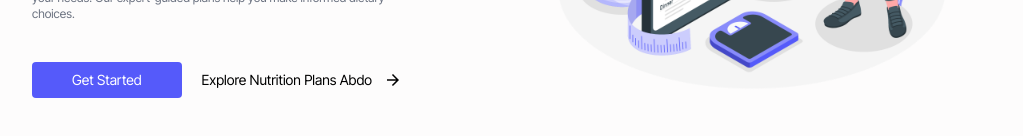
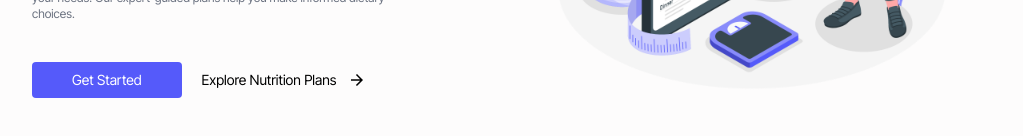
Before and after one commit to Abdelkoddouss-Ybnelhaj/MetaCal, a React (Create React App) app: page / in a window 1280 px wide. Shown: the part 406-542 px from the top of the page, without its empty margins (128-1151 px from the left). Built offline with nearby package versions, Linux system fonts and the light colour scheme.

Commit message:
update home page

```diff
--- a/src/pages/Home.jsx
+++ b/src/pages/Home.jsx
@@ -7,7 +7,6 @@ import axios from 'axios';
 function Home() {
   useEffect(() => {
   }, []);
-
 
   return (
     <div className='lg:pt-10 md:pt-10 pt-2 flex justify-between sm:justify-center'>
@@ -20,7 +19,7 @@ function Home() {
         <div className='flex pt-10 items-center'>
         <span className= {`cursor-pointer lg:text-md md:text-sm text-xs py-2 text-white bg-primaryColor lg:px-10 md:px-5 sm:px-5 px-3 rounded`} onClick={()=> redirect('Calories')}>Get Started</span>
           <div className='flex items-center hover:text-primaryColor duration-200  ' onClick={()=> redirect('Meals')}>
-            <span className='pl-5 cursor-pointer pr-3 lg:text-md md:text-sm text-xs'>Explore Nutrition Plans Abdo </span>
+            <span className='pl-5 cursor-pointer pr-3 lg:text-md md:text-sm text-xs'>Explore Nutrition Plans </span>
             <IoMdArrowForward size="18"/>
           </div>
         </div>
```
